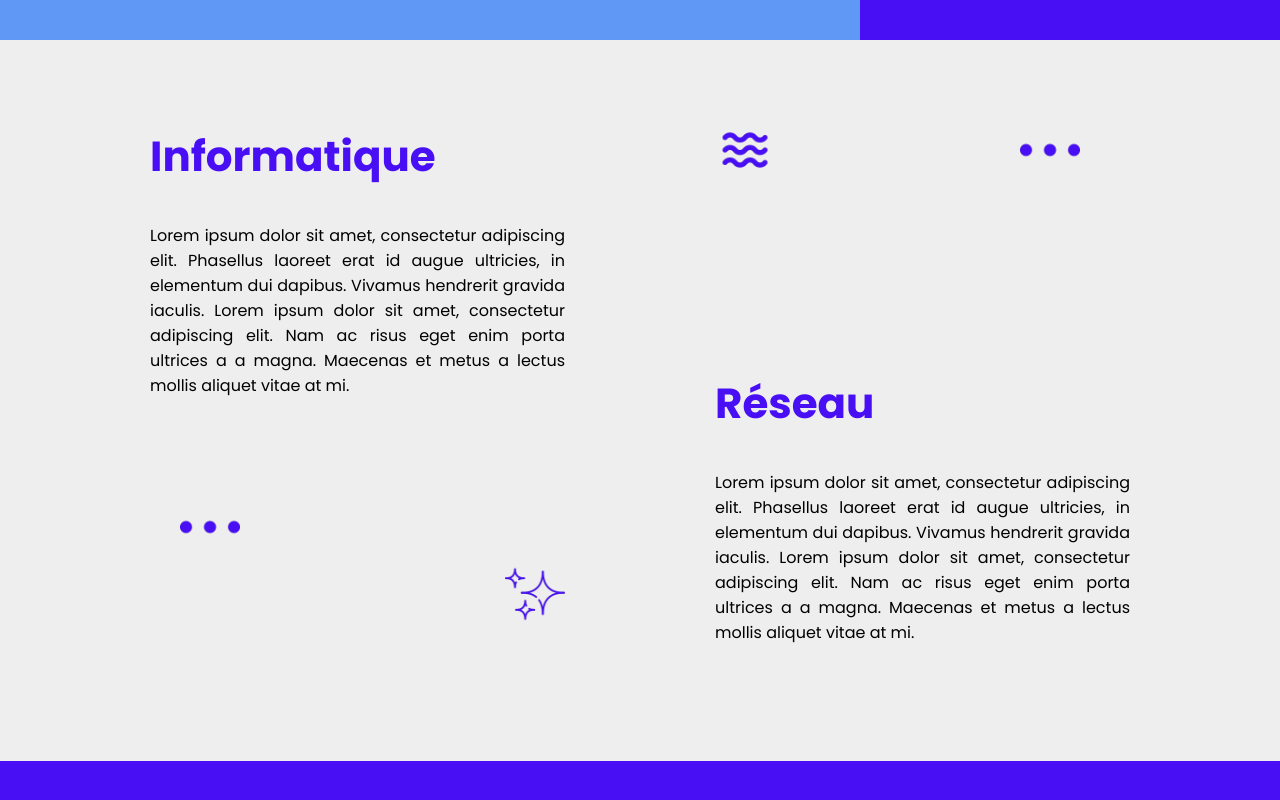
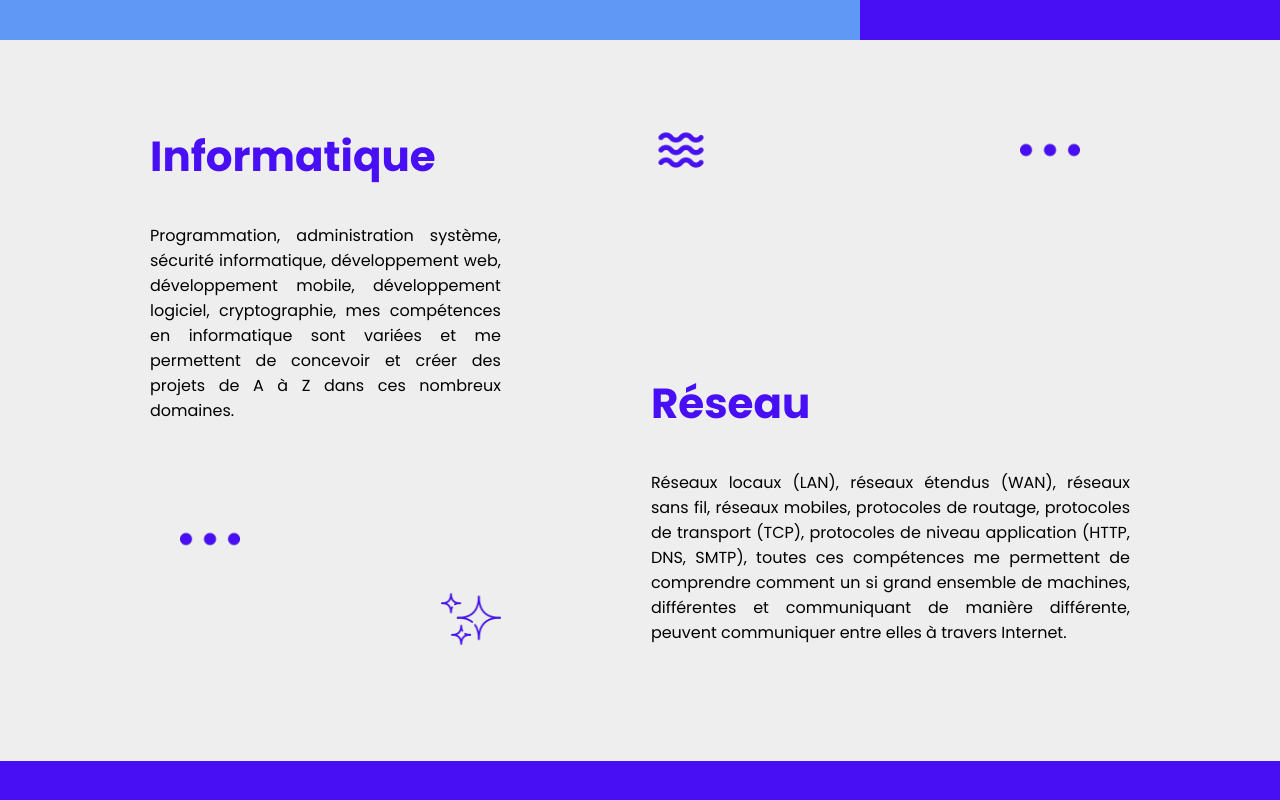
Before and after one commit to Yanis-Kouidri/personal-website-frontend, a React (Create React App) app: page / in a window 1280 px wide. Shown: the part 550-1350 px from the top of the page. Built offline with nearby package versions, Linux system fonts and the light colour scheme.

Commit message:
add text

```diff
--- a/src/components/home/MainSkills.jsx
+++ b/src/components/home/MainSkills.jsx
@@ -49,11 +49,11 @@ const StyledStarsIT = styled(StyledDecoration)`
 function MainSkills() {
   const itTitle = "Informatique"
   const itTextPart =
-    "Lorem ipsum dolor sit amet, consectetur adipiscing elit. Phasellus laoreet erat id augue ultricies, in elementum dui dapibus. Vivamus hendrerit gravida iaculis. Lorem ipsum dolor sit amet, consectetur adipiscing elit. Nam ac risus eget enim porta ultrices a a magna. Maecenas et metus a lectus mollis aliquet vitae at mi."
+    "Programmation, administration système, sécurité informatique, développement web, développement mobile, développement logiciel, cryptographie, mes compétences en informatique sont variées et me permettent de concevoir et créer des projets de A à Z dans ces nombreux domaines."
 
   const networkTitle = "Réseau"
   const networkTextPart =
-    "Lorem ipsum dolor sit amet, consectetur adipiscing elit. Phasellus laoreet erat id augue ultricies, in elementum dui dapibus. Vivamus hendrerit gravida iaculis. Lorem ipsum dolor sit amet, consectetur adipiscing elit. Nam ac risus eget enim porta ultrices a a magna. Maecenas et metus a lectus mollis aliquet vitae at mi."
+    "Réseaux locaux (LAN), réseaux étendus (WAN), réseaux sans fil, réseaux mobiles, protocoles de routage, protocoles de transport (TCP), protocoles de niveau application (HTTP, DNS, SMTP), toutes ces compétences me permettent de comprendre comment un si grand ensemble de machines, différentes et communiquant de manière différente, peuvent communiquer entre elles à travers Internet."
 
   return (
     <MainSkillsWrapper>
```
